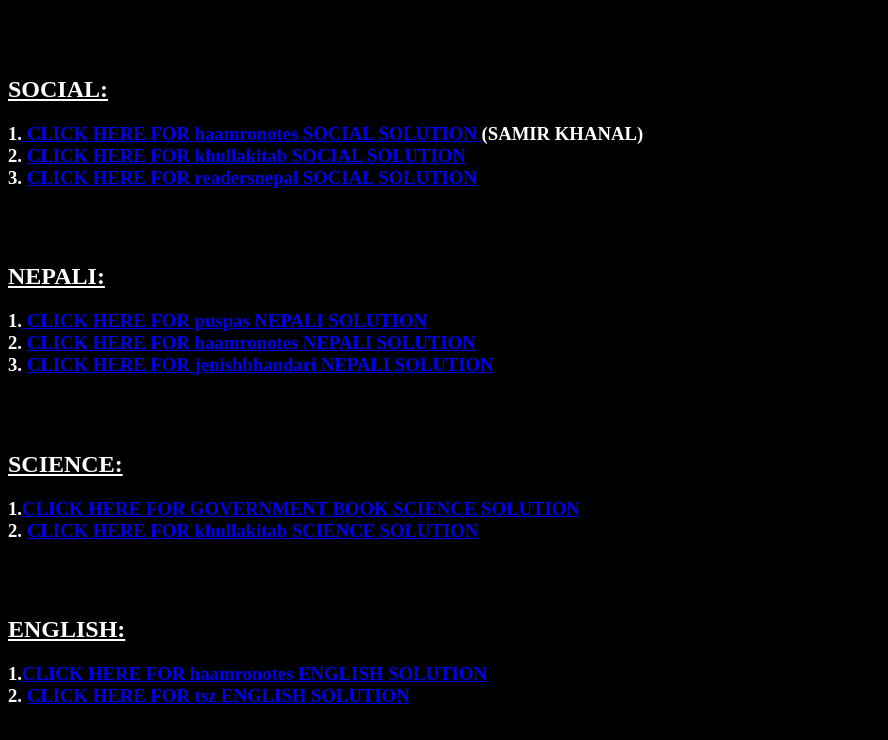
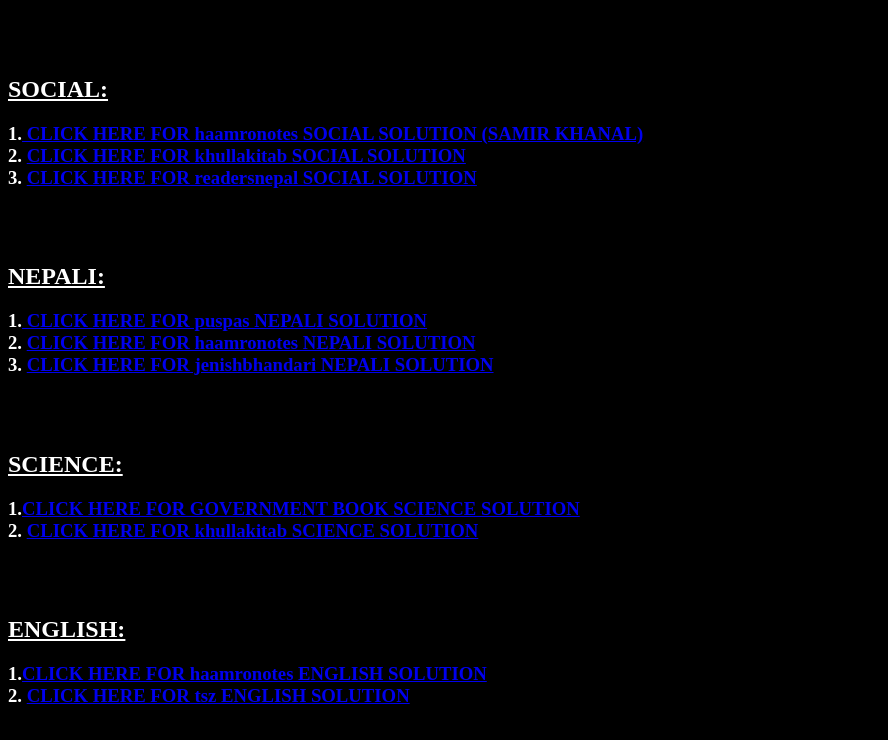
Before and after one commit to adhikariram/class10.github.io, a plain HTML site: page index.html in a window 1280 px wide. Shown: the part 60-800 px from the top of the page, without its empty margins (0-888 px from the left). Drawn offline with Linux system fonts and the light colour scheme.

Commit message:
Update index.html

```diff
--- a/index.html
+++ b/index.html
@@ -9,7 +9,7 @@
 	<center><H1><I><U><B>WELCOME TO SOLUTION</B></U></I></H1></center><br>
 	<br>
 	<h2><b><u>SOCIAL:</u></b></h2>
-	<H3> 1.<a href="https://haamronotes.blogspot.com/2021/08/readmore-social-studies-guide-book-class-10.html#gsc.tab=0" target="BLACK"> CLICK HERE FOR haamronotes SOCIAL SOLUTION  </a>(SAMIR KHANAL)<br>
+	<H3> 1.<a href="https://haamronotes.blogspot.com/2021/08/readmore-social-studies-guide-book-class-10.html#gsc.tab=0" target="BLACK"> CLICK HERE FOR haamronotes SOCIAL SOLUTION (SAMIR KHANAL)</a><br>
 		2. <a href="http://www.khullakitab.com/janak/solutions/class-10/social-studies/32/solutions" target="BLACK">CLICK HERE FOR khullakitab SOCIAL SOLUTION</a><br>
 
 		3. <a href="https://readersnepal.com/e-notes/see-class-10/social-studies" target="BLACK">CLICK HERE FOR readersnepal SOCIAL SOLUTION</a><br></H3>
```
